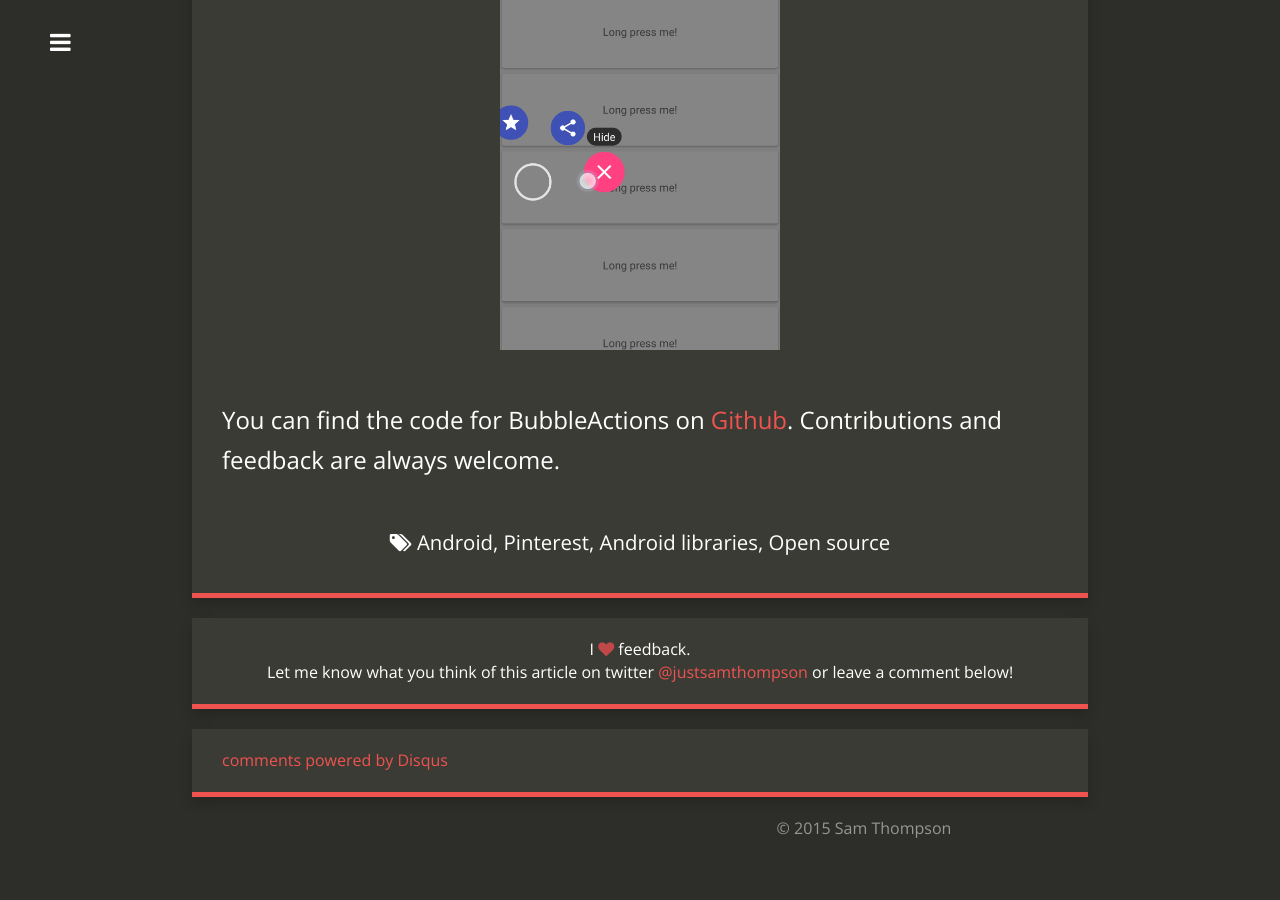
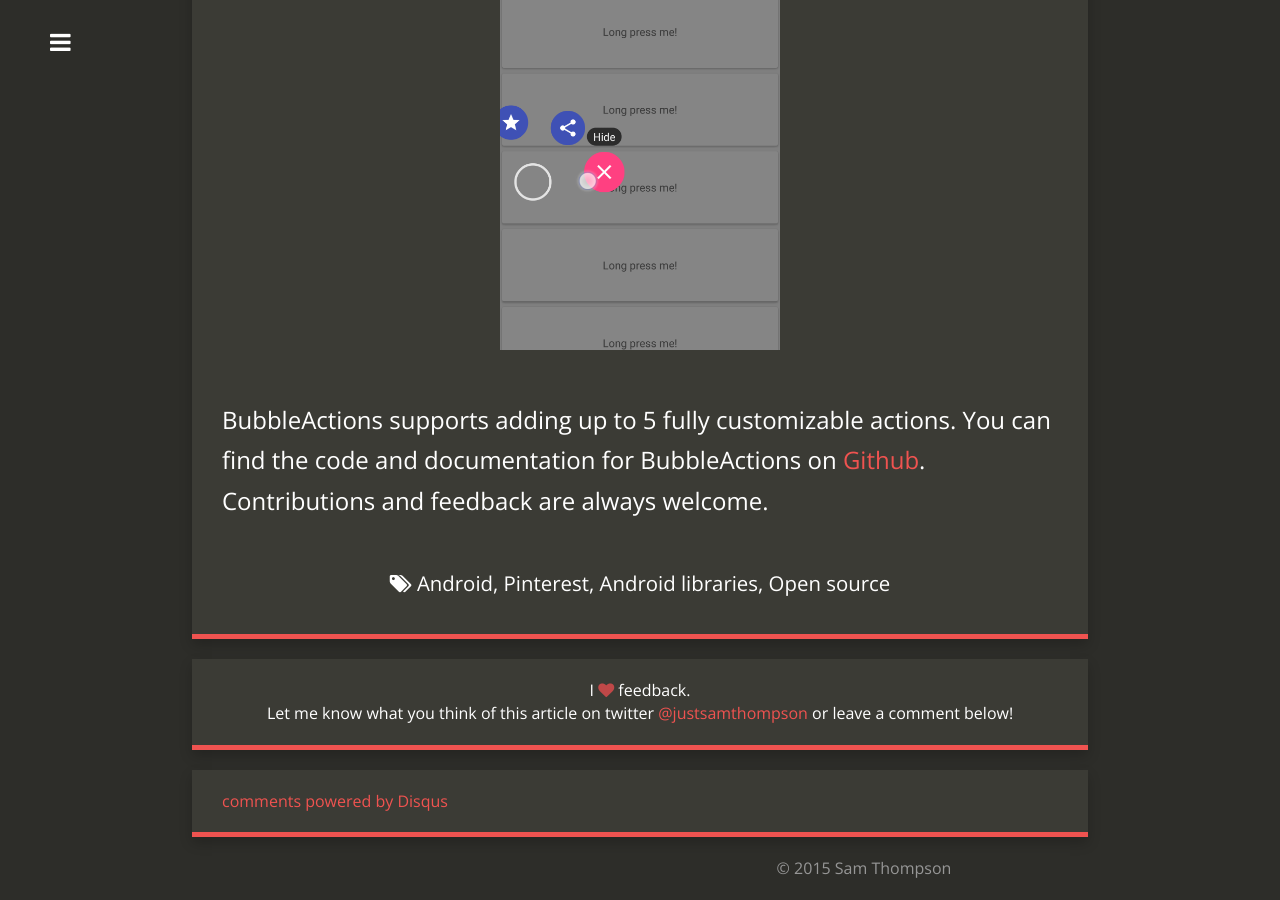
Before and after one commit to SamThompson/SamThompson.github.io, a Jekyll site: the page built from _posts/2015-11-20-introducing-bubble-actions.md, in a window 1280 px wide and 900 px high, scrolled down 1559 px. Built offline with Jekyll 4.4.1, drawn with Linux system fonts in a browser that asks for light colours; nearby versions of some CDN libraries; Markdown is read by kramdown in place of the engine named in the settings; comment, search, counter and statistics services are not loaded; before the commit the page ends 2418 px from its top, so only the background shows below that.

Commit message:
Update post.

```diff
--- a/_posts/2015-11-20-introducing-bubble-actions.md
+++ b/_posts/2015-11-20-introducing-bubble-actions.md
@@ -26,5 +26,6 @@ BubbleActions. It differs in a few tiny ways from the
 Pinterest version, but it's fairly close:
 <img src="/assets/bubble-actions-2.png" alt="BubbleActions screenshot 1" style="width: 300px;"/>
 
-You can find the code for BubbleActions on [Github](https://github.com/SamThompson/BubbleActions). Contributions
+BubbleActions supports adding up to 5 fully customizable actions. You can find the code and documentation
+for BubbleActions on [Github](https://github.com/SamThompson/BubbleActions). Contributions
 and feedback are always welcome.
```
